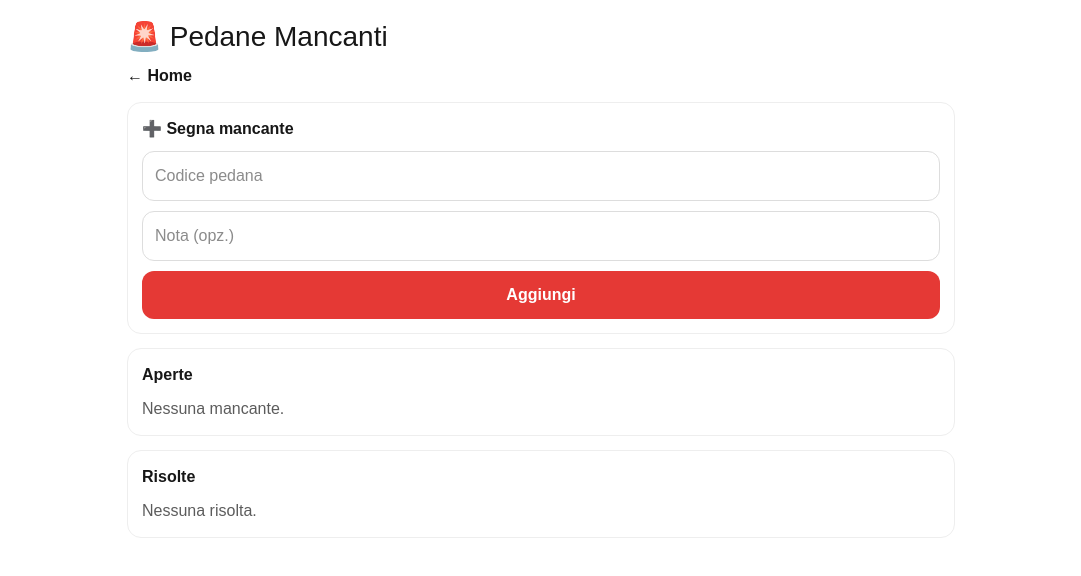
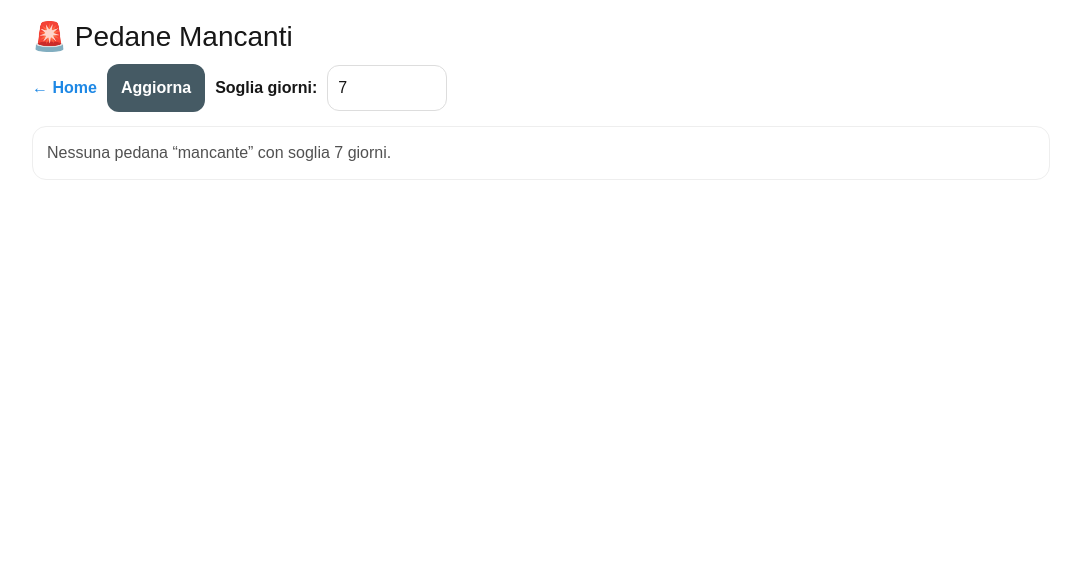
Before and after one commit to lucamandis89/pallet-tracker, a Next.js app: page /missing in a window 1280 px wide. Shown: the top 576 px of the page, without its empty margins (99-1180 px from the left). Built offline with nearby package versions, Linux system fonts and the light colour scheme.

Commit message:
Update page.tsx

```diff
--- a/app/missing/page.tsx
+++ b/app/missing/page.tsx
@@ -1,95 +1,50 @@
 "use client";
 
 import React, { useMemo, useState } from "react";
-import { uid } from "../lib/storage";
-
-type Missing = { id: string; code: string; note?: string; ts: number; resolved: boolean };
-const KEY = "pt_missing_v1";
-
-function load(): Missing[] {
-  if (typeof window === "undefined") return [];
-  try {
-    return JSON.parse(localStorage.getItem(KEY) || "[]") as Missing[];
-  } catch {
-    return [];
-  }
-}
-function save(list: Missing[]) {
-  localStorage.setItem(KEY, JSON.stringify(list));
-}
+import { formatDT, getPallets } from "../lib/storage";
 
 export default function MissingPage() {
-  const [list, setList] = useState<Missing[]>(() => load());
-  const [code, setCode] = useState("");
-  const [note, setNote] = useState("");
+  const [days, setDays] = useState(7);
+  const [refresh, setRefresh] = useState(0);
 
-  const open = useMemo(() => list.filter((x) => !x.resolved), [list]);
-  const done = useMemo(() => list.filter((x) => x.resolved), [list]);
-
-  function add() {
-    const c = code.trim();
-    if (!c) return alert("Inserisci un codice.");
-    const next: Missing[] = [{ id: uid("miss"), code: c, note: note.trim() || undefined, ts: Date.now(), resolved: false }, ...list];
-    save(next);
-    setList(next);
-    setCode("");
-    setNote("");
-  }
-
-  function toggle(id: string, resolved: boolean) {
-    const next = list.map((x) => (x.id === id ? { ...x, resolved } : x));
-    save(next);
-    setList(next);
-  }
-
-  function del(id: string) {
-    const next = list.filter((x) => x.id !== id);
-    save(next);
-    setList(next);
-  }
+  const list = useMemo(() => {
+    const cutoff = Date.now() - days * 24 * 60 * 60 * 1000;
+    return getPallets()
+      .filter((p) => (p.lastSeenTs ?? 0) < cutoff)
+      .sort((a, b) => (a.lastSeenTs ?? 0) - (b.lastSeenTs ?? 0));
+  }, [days, refresh]);
 
   return (
-    <div style={{ padding: 16, maxWidth: 860, margin: "0 auto" }}>
+    <div style={{ padding: 16, maxWidth: 1050, margin: "0 auto" }}>
       <h1 style={{ fontSize: 28, marginBottom: 6 }}>🚨 Pedane Mancanti</h1>
-      <a href="/" style={{ fontWeight: 900, textDecoration: "none" }}>← Home</a>
 
-      <div style={box()}>
-        <div style={{ fontWeight: 900, marginBottom: 10 }}>➕ Segna mancante</div>
-        <div style={{ display: "grid", gap: 10 }}>
-          <input style={inp()} value={code} onChange={(e) => setCode(e.target.value)} placeholder="Codice pedana" />
-          <input style={inp()} value={note} onChange={(e) => setNote(e.target.value)} placeholder="Nota (opz.)" />
-          <button style={btn("#e53935")} onClick={add}>Aggiungi</button>
-        </div>
+      <div style={{ display: "flex", gap: 10, flexWrap: "wrap", alignItems: "center" }}>
+        <a href="/" style={link()}>← Home</a>
+        <button style={btn("#455a64")} onClick={() => setRefresh((x) => x + 1)}>Aggiorna</button>
+        <div style={{ fontWeight: 900 }}>Soglia giorni:</div>
+        <input
+          type="number"
+          min={1}
+          value={days}
+          onChange={(e) => setDays(Math.max(1, parseInt(e.target.value || "7", 10)))}
+          style={input()}
+        />
       </div>
 
       <div style={box()}>
-        <div style={{ fontWeight: 900, marginBottom: 10 }}>Aperte</div>
-        {open.length === 0 ? <div style={{ opacity: 0.7 }}>Nessuna mancante.</div> : null}
+        {list.length === 0 ? (
+          <div style={{ opacity: 0.75 }}>Nessuna pedana “mancante” con soglia {days} giorni.</div>
+        ) : null}
+
         <div style={{ display: "grid", gap: 10 }}>
-          {open.map((x) => (
-            <div key={x.id} style={card()}>
-              <div style={{ fontWeight: 900, fontSize: 18 }}>{x.code}</div>
-              <div style={{ opacity: 0.85 }}>{x.note || "—"}</div>
-              <div style={{ display: "flex", gap: 10, flexWrap: "wrap" }}>
-                <button style={btn("#2e7d32")} onClick={() => toggle(x.id, true)}>Risolta</button>
-                <button style={btn("#455a64")} onClick={() => del(x.id)}>Elimina</button>
+          {list.map((p) => (
+            <div key={p.id} style={card()}>
+              <div style={{ fontWeight: 900, fontSize: 18 }}>{p.code}</div>
+              <div style={{ opacity: 0.85 }}>
+                Ultimo visto: {p.lastSeenTs ? formatDT(p.lastSeenTs) : "—"} • Tipo: {p.palletType || "—"}
               </div>
-            </div>
-          ))}
-        </div>
-      </div>
-
-      <div style={box()}>
-        <div style={{ fontWeight: 900, marginBottom: 10 }}>Risolte</div>
-        {done.length === 0 ? <div style={{ opacity: 0.7 }}>Nessuna risolta.</div> : null}
-        <div style={{ display: "grid", gap: 10 }}>
-          {done.map((x) => (
-            <div key={x.id} style={card()}>
-              <div style={{ fontWeight: 900, fontSize: 18 }}>{x.code}</div>
-              <div style={{ opacity: 0.85 }}>{x.note || "—"}</div>
-              <div style={{ display: "flex", gap: 10, flexWrap: "wrap" }}>
-                <button style={btn("#fb8c00")} onClick={() => toggle(x.id, false)}>Riapri</button>
-                <button style={btn("#455a64")} onClick={() => del(x.id)}>Elimina</button>
+              <div style={{ opacity: 0.85 }}>
+                Ultima posizione: {p.locationKind || "—"} {p.locationId ? `(${p.locationId})` : ""}
               </div>
             </div>
           ))}
@@ -100,6 +55,7 @@ export default function MissingPage() {
 }
 
 const box = (): React.CSSProperties => ({ marginTop: 14, padding: 14, borderRadius: 14, border: "1px solid #eee", background: "white" });
-const inp = (): React.CSSProperties => ({ padding: 12, borderRadius: 12, border: "1px solid #ddd", fontSize: 16, width: "100%" });
+const card = (): React.CSSProperties => ({ padding: 14, borderRadius: 14, border: "1px solid #eee", background: "#fafafa" });
 const btn = (bg: string): React.CSSProperties => ({ padding: "12px 14px", borderRadius: 12, border: "none", background: bg, color: "white", fontWeight: 900, cursor: "pointer" });
-const card = (): React.CSSProperties => ({ padding: 14, borderRadius: 14, border: "1px solid #eee", background: "white", display: "grid", gap: 8 });
+const link = (): React.CSSProperties => ({ fontWeight: 900, textDecoration: "none", color: "#1e88e5", padding: "12px 0" });
+const input = (): React.CSSProperties => ({ padding: 10, borderRadius: 12, border: "1px solid #ddd", width: 120 });
```
